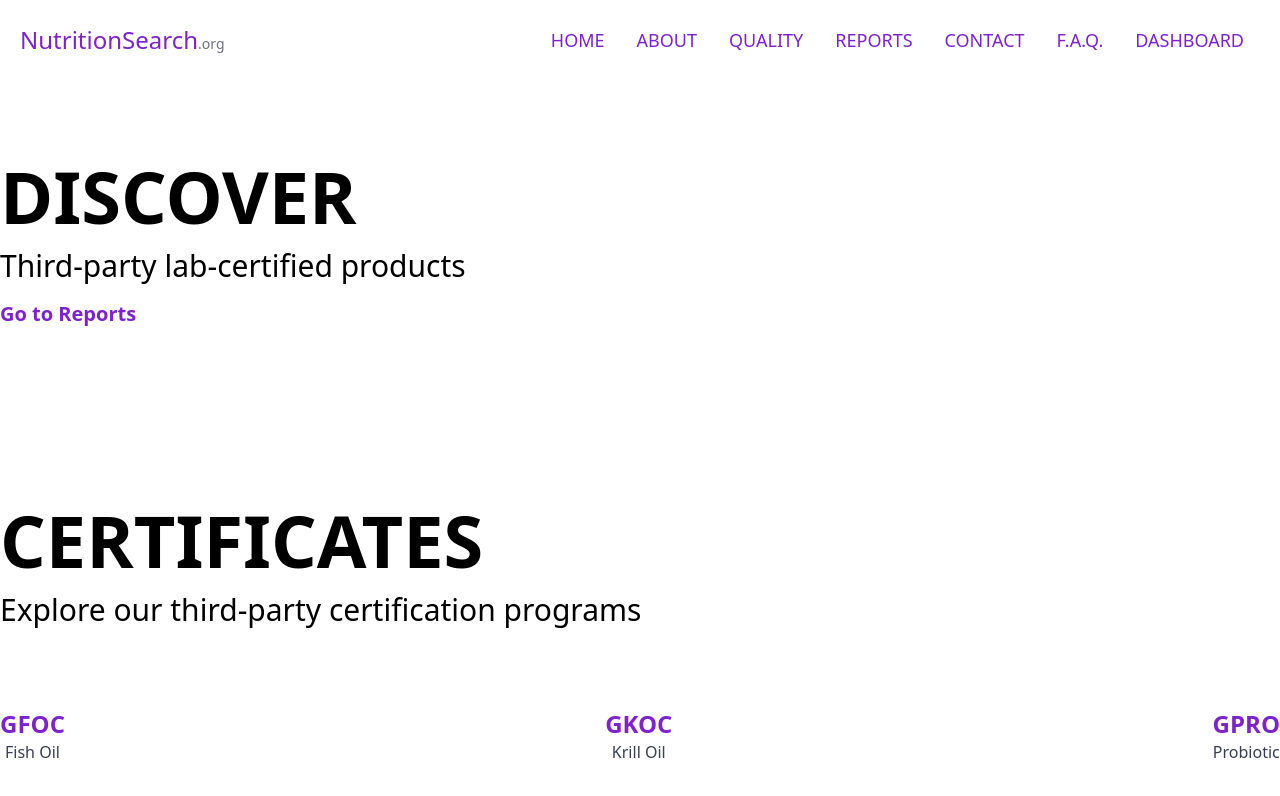
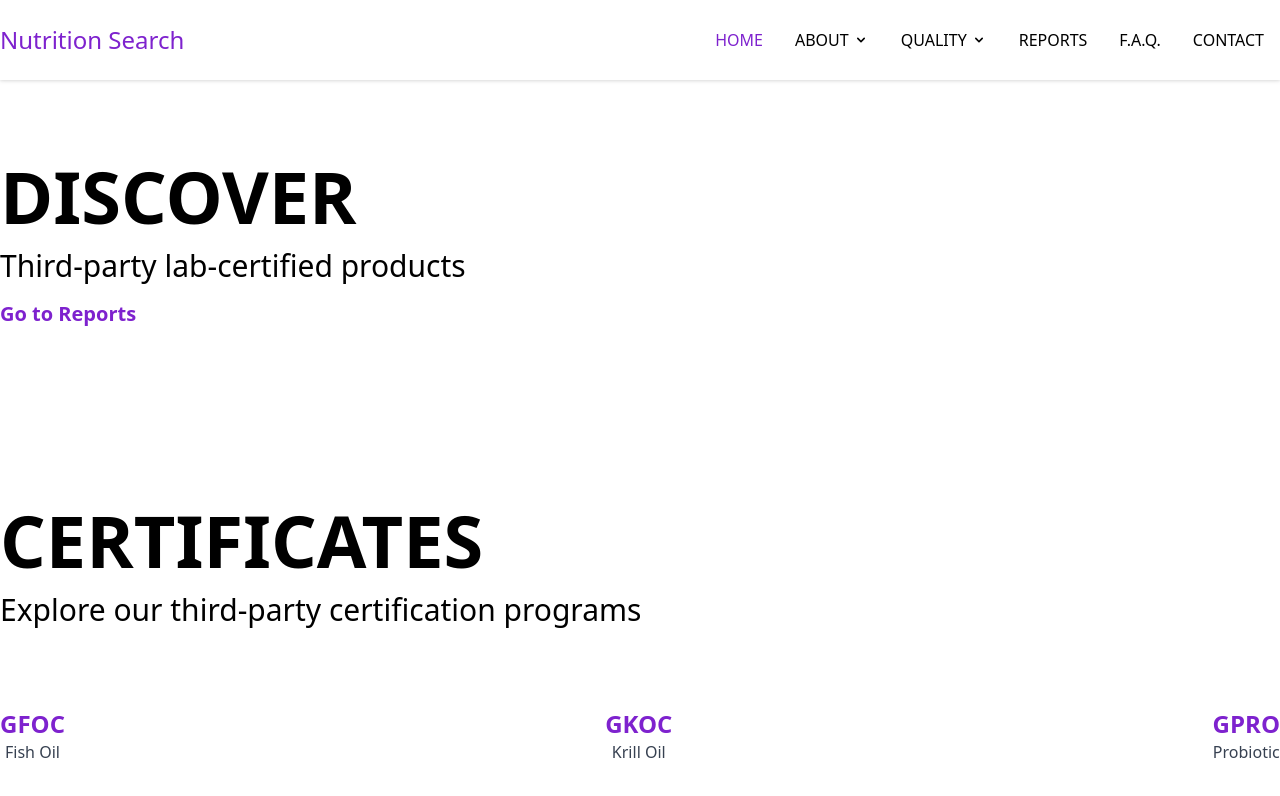
Before and after one commit to bedirhanyildirim/bedue, a Vue app: page / in a window 1280 px wide. Shown: the top 796 px of the page. Built offline with nearby package versions, Linux system fonts and the light colour scheme; no server answers.

Commit message:
feat: navbar dropdown menu developed

```diff
--- a/src/components/frontend/layout/navbar.vue
+++ b/src/components/frontend/layout/navbar.vue
@@ -1,16 +1,81 @@
 <template>
-    <header class="h-20 max-w-screen-xl w-full flex justify-between items-center px-5">
-      <router-link to="/" class="text-2xl font-medium">
-        <span class="text-purple-700">NutritionSearch</span><span class="text-sm font-normal text-gray-500">.org</span>
-      </router-link>
-      <div class="bg-white text-lg uppercase text-purple-700 font-medium py-4">
-        <router-link to="/" class="px-4">Home</router-link>
-        <router-link to="/about" class="px-4">About</router-link>
-        <router-link to="/quality" class="px-4">Quality</router-link>
-        <router-link to="/reports" class="px-4">Reports</router-link>
-        <router-link to="/contact" class="px-4">Contact</router-link>
-        <router-link to="/faq" class="px-4">F.A.Q.</router-link>
-        <router-link to="/dashboard" class="px-4">Dashboard</router-link>
+    <header class="fixed top-0 left-0 right-0 h-20 z-10 bg-white flex justify-center items-center drop-shadow">
+      <div class="max-w-screen-xl w-full flex justify-between items-center">
+        <router-link to="/" class="text-2xl font-medium">
+          <span class="text-purple-700">Nutrition Search</span>
+        </router-link>
+        <div class="bg-white flex flex-row">
+          <router-link to="/" class="fe-nav-link">Home</router-link>
+          <div class="relative dropdown flex">
+            <router-link to="/about" class="fe-nav-link">
+              <div class="flex flex-row items-center justify-between">
+                <span>About</span>
+                <span class="ml-1">
+                  <svg class="w-4 h-4" aria-hidden="true" fill="currentColor" viewBox="0 0 20 20">
+                    <path fill-rule="evenodd" d="M5.293 7.293a1 1 0 011.414 0L10 10.586l3.293-3.293a1 1 0 111.414 1.414l-4 4a1 1 0 01-1.414 0l-4-4a1 1 0 010-1.414z" clip-rule="evenodd"></path>
+                  </svg>
+                </span>
+              </div>
+            </router-link>
+            <ul class="absolute left-0 top-[80px] border w-auto bg-white hidden flex-col overflow-hidden transition-all">
+              <li>
+                <router-link to="/FORCCW" class="fe-nav-link-dropdown">What is FORCCW</router-link>
+              </li>
+              <li>
+                <router-link to="/about/quality-concerns" class="fe-nav-link-dropdown">Quality Concerns</router-link>
+              </li>
+              <li>
+                <router-link to="/about/vision" class="fe-nav-link-dropdown">Vision & Mission</router-link>
+              </li>
+            </ul>
+          </div>
+          <div class="relative dropdown flex">
+            <router-link to="/quality" class="fe-nav-link">
+              <div class="flex flex-row items-center justify-between">
+                <span>Quality</span>
+                <span class="ml-1">
+                  <svg class="w-4 h-4" aria-hidden="true" fill="currentColor" viewBox="0 0 20 20">
+                    <path fill-rule="evenodd" d="M5.293 7.293a1 1 0 011.414 0L10 10.586l3.293-3.293a1 1 0 111.414 1.414l-4 4a1 1 0 01-1.414 0l-4-4a1 1 0 010-1.414z" clip-rule="evenodd"></path>
+                  </svg>
+                </span>
+              </div>
+            </router-link>
+            <ul class="absolute left-0 top-[80px] border w-auto bg-white hidden flex-col overflow-hidden transition-all">
+              <li class="border-b">
+                <router-link to="/quality/certificates" class="fe-nav-link-dropdown pb-2">
+                  <div class="flex flex-row items-center justify-between">
+                    <span>Certificates</span>
+                    <span class="ml-1">
+                      <svg class="w-4 h-4" aria-hidden="true" fill="currentColor" viewBox="0 0 20 20">
+                        <path fill-rule="evenodd" d="M5.293 7.293a1 1 0 011.414 0L10 10.586l3.293-3.293a1 1 0 111.414 1.414l-4 4a1 1 0 01-1.414 0l-4-4a1 1 0 010-1.414z" clip-rule="evenodd"></path>
+                      </svg>
+                    </span>
+                  </div>
+                </router-link>
+                <ul class="flex flex-col w-full transition-all">
+                  <li>
+                    <router-link to="/quality/certificates/GFOC" class="fe-nav-link-dropdown-second">GFOC</router-link>
+                  </li>
+                  <li>
+                    <router-link to="/quality/certificates/GKOC" class="fe-nav-link-dropdown-second">GKOC</router-link>
+                  </li>
+                  <li>
+                    <router-link to="/quality/certificates/GPRO" class="fe-nav-link-dropdown-second pb-3">GPRO</router-link>
+                  </li>
+                </ul>
+              </li>
+              <li class="border-b">
+                <router-link to="/about/quality-concerns" class="fe-nav-link-dropdown">How Do We Test</router-link>
+              </li>
+              <li>
+                <router-link to="/about/vision" class="fe-nav-link-dropdown">Product Types</router-link>
+              </li>
+            </ul>
+          </div>
+          <router-link to="/reports" class="fe-nav-link">Reports</router-link>
+          <router-link to="/faq" class="fe-nav-link">F.A.Q.</router-link>
+          <router-link to="/contact" class="fe-nav-link">Contact</router-link>
+        </div>
       </div>
     </header>
 </template>
@@ -21,6 +86,8 @@ export default {
 }
 </script>
 
-<style>
-
+<style scoped>
+  .dropdown:hover ul {
+      display: flex;
+    }
 </style>
--- a/src/index.css
+++ b/src/index.css
@@ -4,9 +4,27 @@
 
 @layer components {
     .nav-link {
-        @apply flex items-center h-10 rounded px-3 text-sm text-gray-500 font-medium hover:bg-gray-100 transition-colors
+        @apply flex items-center h-10 rounded px-3 text-sm text-gray-500 font-medium hover:bg-gray-100 transition-colors whitespace-nowrap
     }
-    .nav-link.router-link-active.router-link-exact-active {
+    .nav-link.router-link-active, .nav-link.router-link-exact-active {
+        @apply bg-purple-700 text-white
+    }
+    .fe-nav-link {
+        @apply px-4 uppercase font-medium text-black hover:text-purple-700 transition-colors whitespace-nowrap py-7
+    }
+    .fe-nav-link.router-link-active, .fe-nav-link.router-link-active.router-link-exact-active {
+        @apply text-purple-700
+    }
+    .fe-nav-link-dropdown {
+        @apply px-6 py-3 uppercase font-medium text-base text-gray-700 hover:text-purple-700 transition-colors whitespace-nowrap block
+    }
+    .fe-nav-link-dropdown.router-link-active, .fe-nav-link-dropdown.router-link-active.router-link-exact-active {
+        @apply bg-purple-700 text-white
+    }
+    .fe-nav-link-dropdown-second {
+        @apply px-8 py-2 uppercase font-medium text-base text-gray-600 hover:text-purple-700 transition-colors whitespace-nowrap block
+    }
+    .fe-nav-link-dropdown-second.router-link-active, .fe-nav-link-dropdown-second.router-link-active.router-link-exact-active {
         @apply bg-purple-700 text-white
     }
     .form-input {
--- a/src/layouts/Frontend.vue
+++ b/src/layouts/Frontend.vue
@@ -1,7 +1,7 @@
 <template>
 <div class="flex flex-col items-center min-h-screen bg-white">
   <navbar></navbar>
-  <div class="flex w-full justify-center bg-white items-center">
+  <div class="flex w-full justify-center bg-white items-center mt-20">
     <router-view/>
   </div>
 </div>
--- a/src/router/index.js
+++ b/src/router/index.js
@@ -85,6 +85,22 @@ const routes = [
                     title: 'Types',
                     requiresAuth: false
                 }
+            },
+            {
+                path: 'certificates',
+                component: Certificates,
+                meta: {
+                    title: 'Certificates | NutritionSearch',
+                    requiresAuth: false
+                }
+            },
+            {
+                path: 'certificates/GFOC',
+                component: GFOC,
+                meta: {
+                    title: 'GFOC | NutritionSearch',
+                    requiresAuth: false
+                }
             }
         ]
     },
@@ -102,31 +118,6 @@ const routes = [
                     title: 'Reports | NutritionSearch',
                     requiresAuth: false
                 },
-            }
-        ]
-    },
-    {
-        path: '/certificates',
-        name: 'Certificates',
-        components: {
-            template: uiTemplate
-        },
-        children: [
-            {
-                path: '',
-                component: Certificates,
-                meta: {
-                    title: 'Certificates | NutritionSearch',
-                    requiresAuth: false
-                },
-            },
-            {
-                path: 'GFOC',
-                component: GFOC,
-                meta: {
-                    title: 'GFOC | NutritionSearch',
-                    requiresAuth: false
-                }
             }
         ]
     },
```
